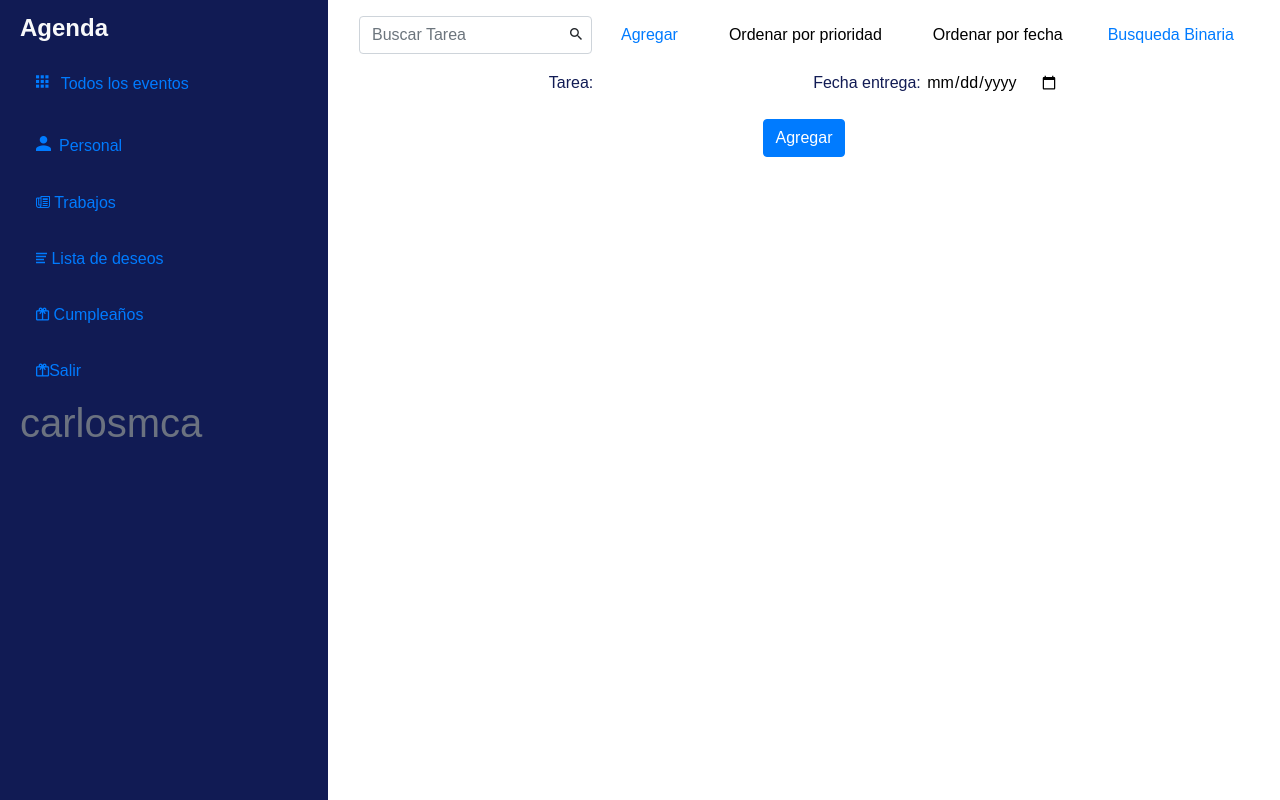
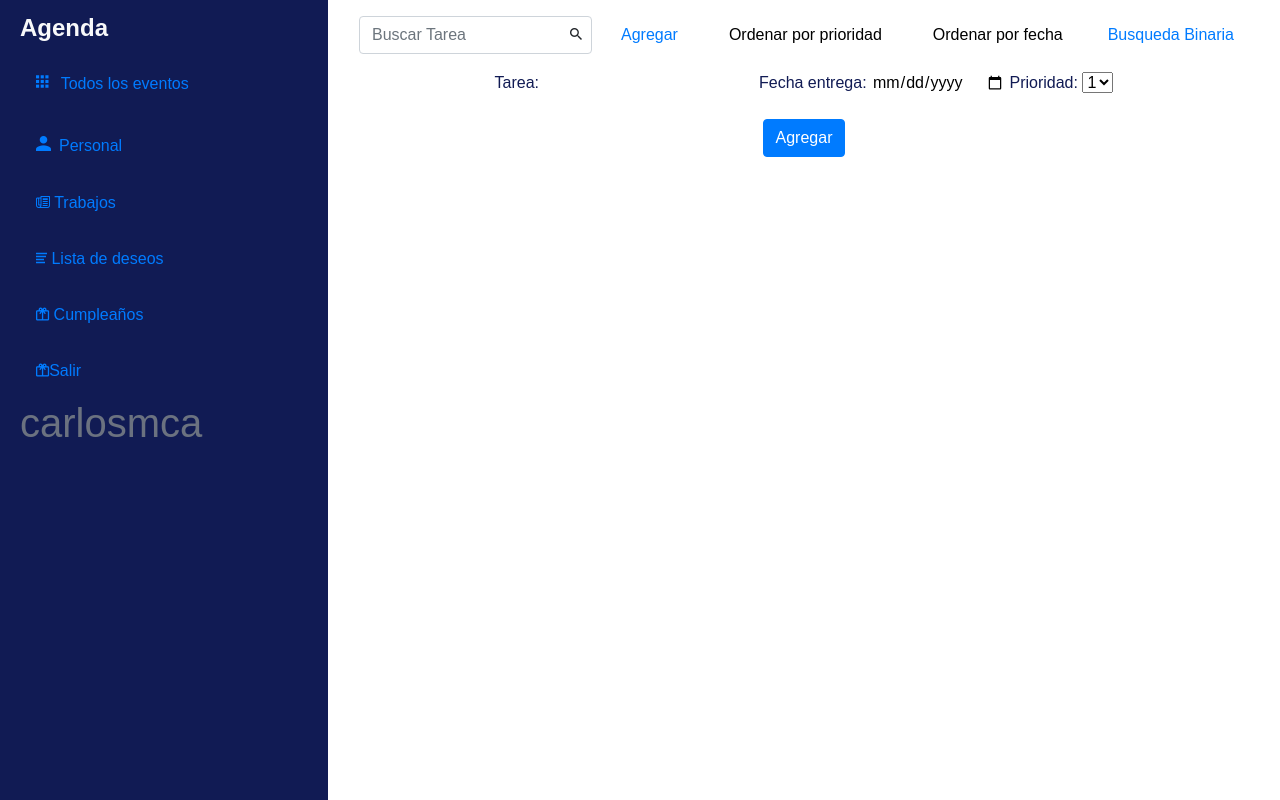
Before and after one commit to carlosmca44/gestor_tareas, a Django app: page /add/ in a window 1280 px wide. Run offline with Django 4.2, Linux system fonts and the light colour scheme; a user stored in the database is signed in; parts of the project's set-up code (start-up, migrations or seed data) failed here and were passed over; some libraries are stand-ins or nearby versions; some web fonts are replaced.

Commit message:
add priority

```diff
--- a/main/forms.py
+++ b/main/forms.py
@@ -6,11 +6,15 @@
 
 class TareaForm(forms.ModelForm):
 
+    PRIORITIES = [('1', '1'), ('2', '2'), ('3', '3'), ('4', '4'), ('5', '5')]
+    prioridad = forms.ChoiceField(choices=PRIORITIES)
+
     class Meta:
         model = Tarea
-        fields = ['tarea', 'fecha_entrega']
+        fields = ['tarea', 'fecha_entrega', 'prioridad']
         widgets = {
-            'fecha_entrega': forms.DateInput(attrs={'type': 'date'})
+            'fecha_entrega': forms.DateInput(attrs={'type': 'date'}),
+            'prioridad': forms.Select(attrs={'class': 'form-select'})
         }
 
 
--- a/main/models.py
+++ b/main/models.py
@@ -3,6 +3,7 @@
 
 
 class Tarea(models.Model):
+    prioridad = models.IntegerField(default=1)
     tarea = models.CharField(max_length=100)
     fecha_entrega = models.DateField(null=True)
     user = models.ForeignKey(User, null=True, on_delete=models.CASCADE)
--- a/main/templates/home/home.html
+++ b/main/templates/home/home.html
@@ -6,6 +6,7 @@
       <tr>
         <th scope="col">#</th>
         <th scope="col">Tarea</th>
+        <th scope="col">Prioridad</th>
         <th scope="col">Fecha de entrega</th>
         <th scope="col">Acción</th>
       </tr>
@@ -15,6 +16,7 @@
       <tr>
         <th scope="row">{{ tarea.id }}</th>
         <td>{{tarea}}</td>
+        <td>{{tarea.prioridad}}</td>
         <td>{{tarea.fecha_entrega}}</td>
         <td>
           <a
```
Also changed, not shown: db.sqlite3, main/migrations/0001_initial.py, main/migrations/0002_bselement.py (deleted).
